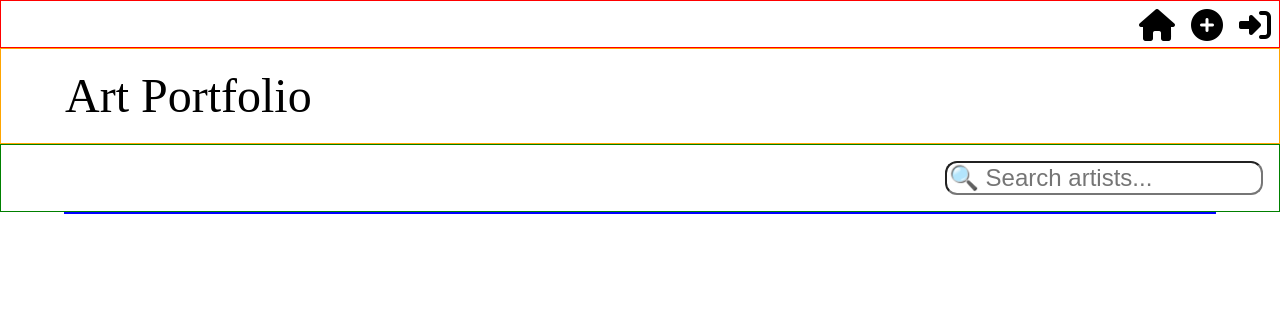
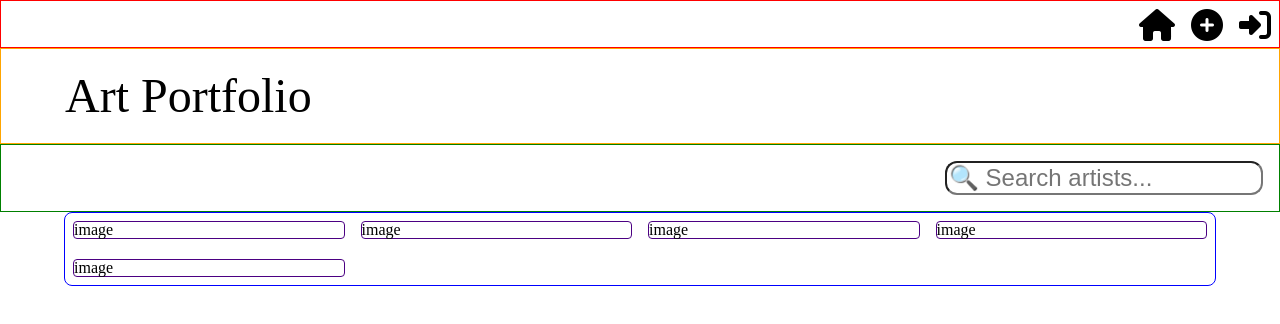
Before and after one commit to vishalicious213/react-test, a React (Create React App) app: page / in a window 1280 px wide. Shown: the top 324 px of the page. Built offline with nearby package versions, Linux system fonts and the light colour scheme.

Commit message:
set up frames for artist gallery thumbnails

```diff
--- a/src/ArtistGallery.css
+++ b/src/ArtistGallery.css
@@ -1,8 +1,16 @@
 .ArtistGallery {
   margin: auto;
-  display: flex;
-  flex-wrap: wrap;
+  display: grid;
+  grid-template-columns: 25% 25% 25% 25%;
+  grid-row-gap: .25rem;
   box-sizing: border-box;
   border: 1px solid blue;
+  border-radius: .5rem;
   width: 90%;
 }
+
+.ArtistGalleryThumbnail {
+  margin: .5rem;
+  border: 1px solid indigo;
+  border-radius: .25rem;
+}
--- a/src/ArtistGallery.js
+++ b/src/ArtistGallery.js
@@ -6,7 +6,21 @@ import './ArtistGallery.css';
 function ArtistGallery() {
   return (
     <section className="ArtistGallery">
-
+      <div className="ArtistGalleryThumbnail">
+        image
+      </div>
+      <div className="ArtistGalleryThumbnail">
+        image
+      </div>
+      <div className="ArtistGalleryThumbnail">
+        image
+      </div>
+      <div className="ArtistGalleryThumbnail">
+        image
+      </div>
+      <div className="ArtistGalleryThumbnail">
+        image
+      </div>
     </section>
   );
 }
```
